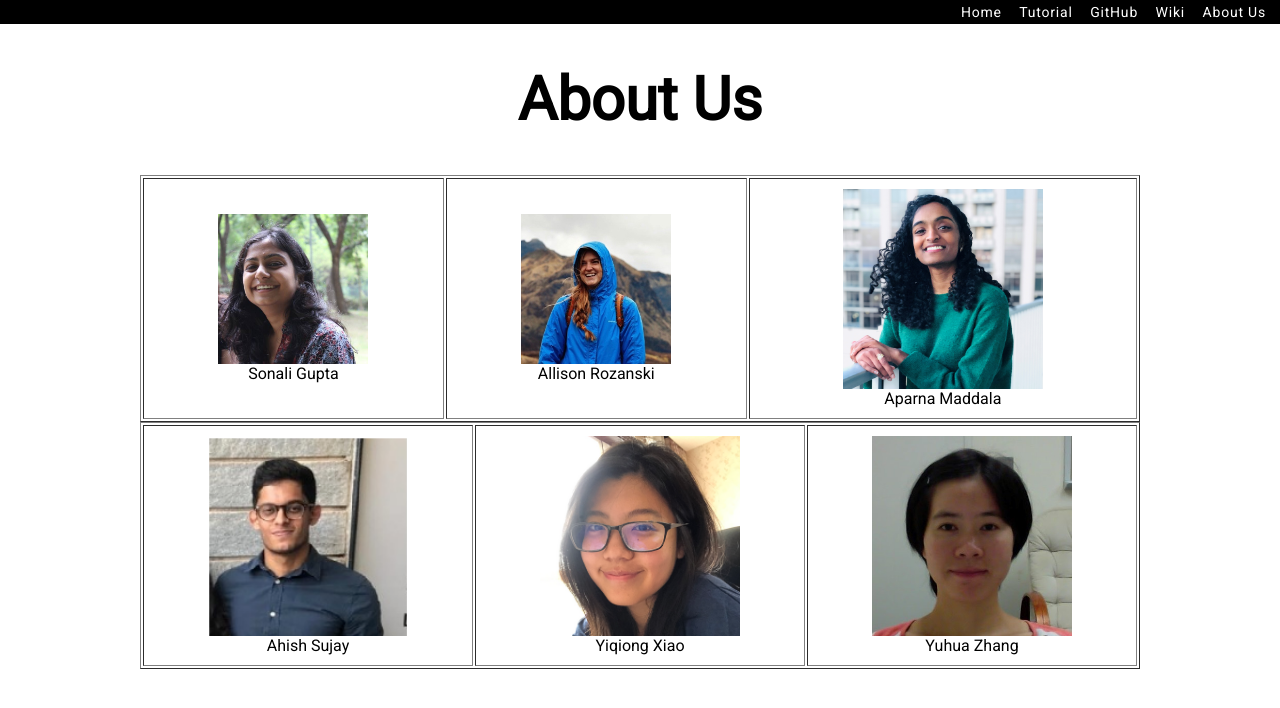
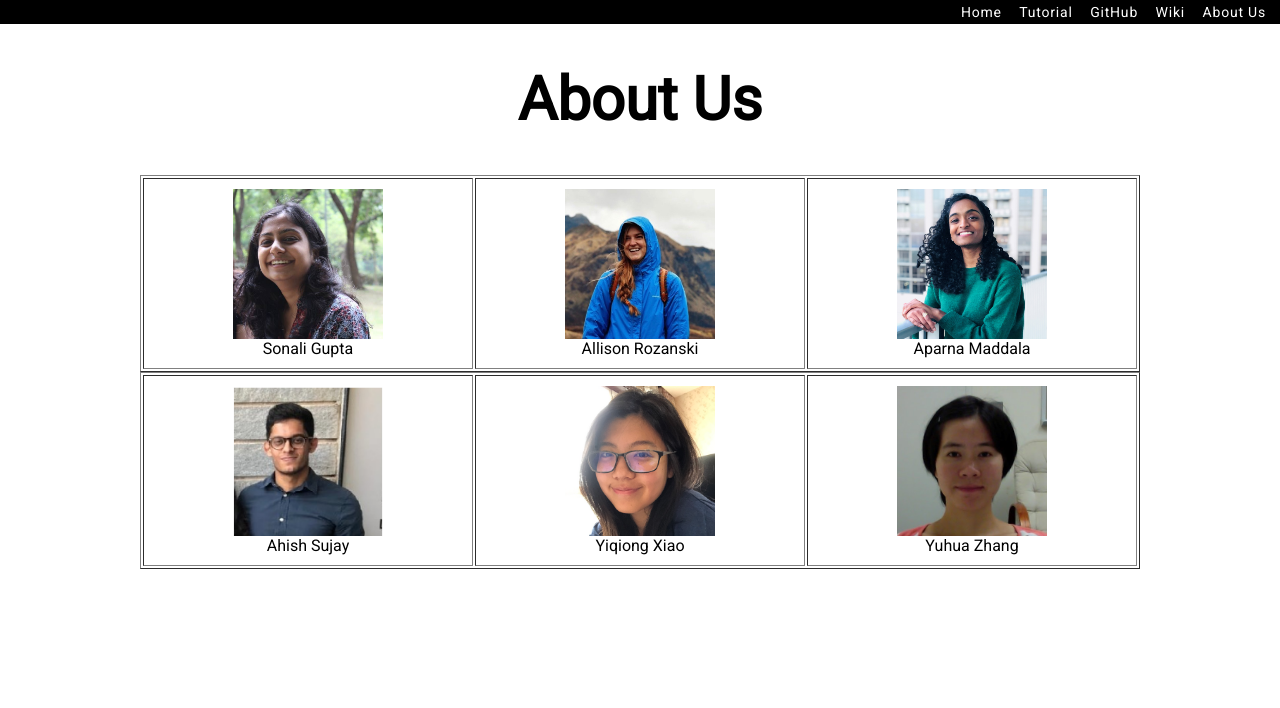
Before and after one commit to compgenomics2020/Team3-WebServer, a Flask app: page /AboutUs in a window 1280 px wide. Shown: the top 708 px of the page. Run offline with Flask 2, Linux system fonts and the light colour scheme; parts of the project's set-up code (start-up, migrations or seed data) failed here and were passed over.

Commit message:
formatting

```diff
--- a/webserver/frontend/templates/AboutUs.html
+++ b/webserver/frontend/templates/AboutUs.html
@@ -34,7 +34,7 @@
             </td>
 
             <td align="center" valign="center">
-                <img src="{{ url_for('frontend.static', filename='Aparna.png') }}" style="width:200px;height:200px;"/>
+                <img src="{{ url_for('frontend.static', filename='Aparna.png') }}" style="width:150px;height:150px;"/>
                 <br/>
                 Aparna Maddala
             </td>
@@ -50,19 +50,19 @@
         <tr>
 
             <td align="center" valign="center">
-                <img src="{{ url_for('frontend.static', filename='Ahish.png') }}" style="width:200px;height:200px;"/>
+                <img src="{{ url_for('frontend.static', filename='Ahish.png') }}" style="width:150px;height:150px;"/>
                 <br/>
                 Ahish Sujay
             </td>
 
             <td align="center" valign="center">
-                <img src="{{ url_for('frontend.static', filename='Yiqiong.png') }}" style="width:200px;height:200px;"/>
+                <img src="{{ url_for('frontend.static', filename='Yiqiong.png') }}" style="width:150px;height:150px;"/>
                 <br/>
                 Yiqiong Xiao
             </td>
 
             <td align="center" valign="center">
-                <img src="{{ url_for('frontend.static', filename='Yuhua.png') }}" style="width:200px;height:200px;"/>
+                <img src="{{ url_for('frontend.static', filename='Yuhua.png') }}" style="width:150px;height:150px;"/>
                 <br/>
                 Yuhua Zhang
             </td>
```
